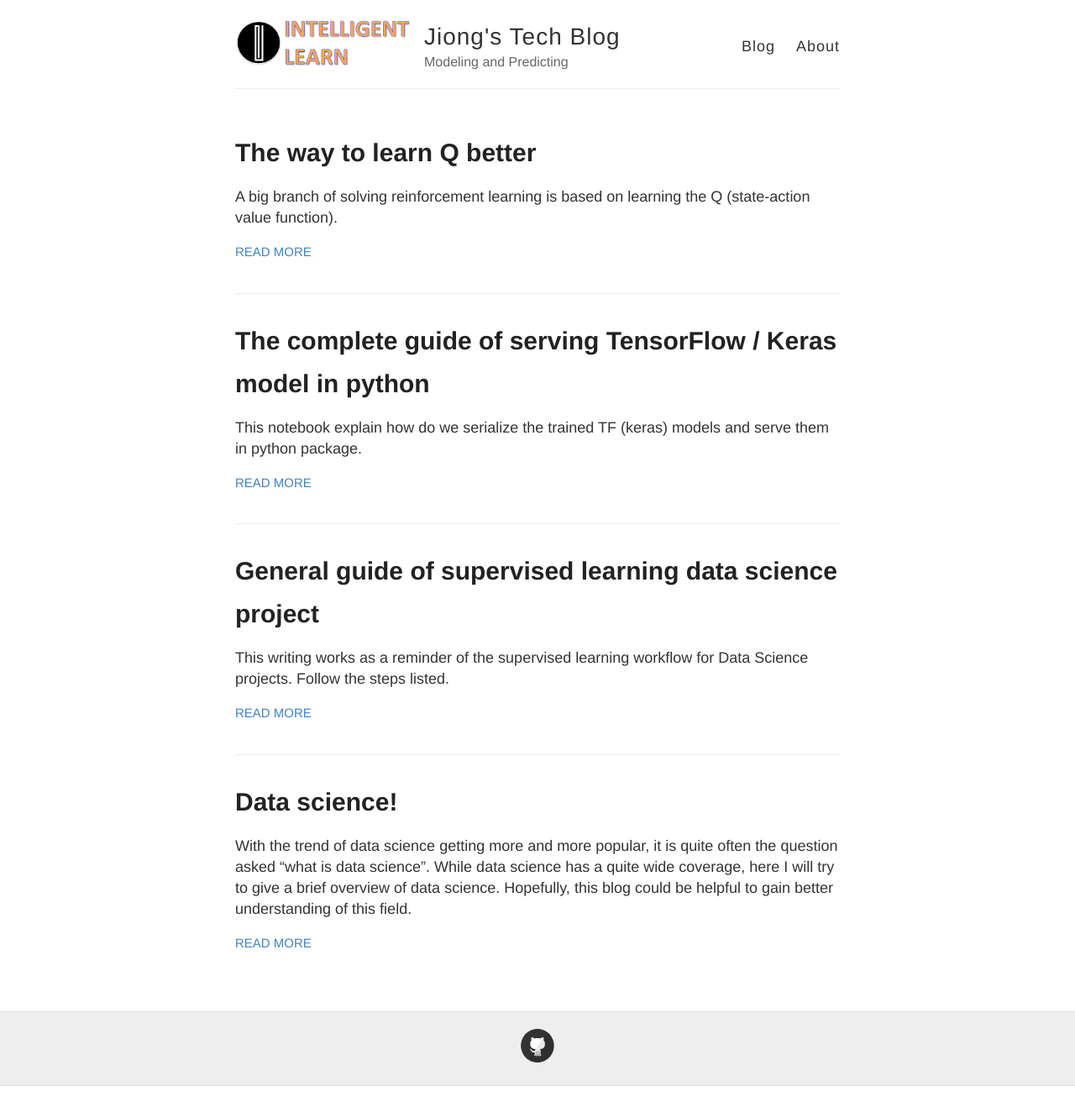
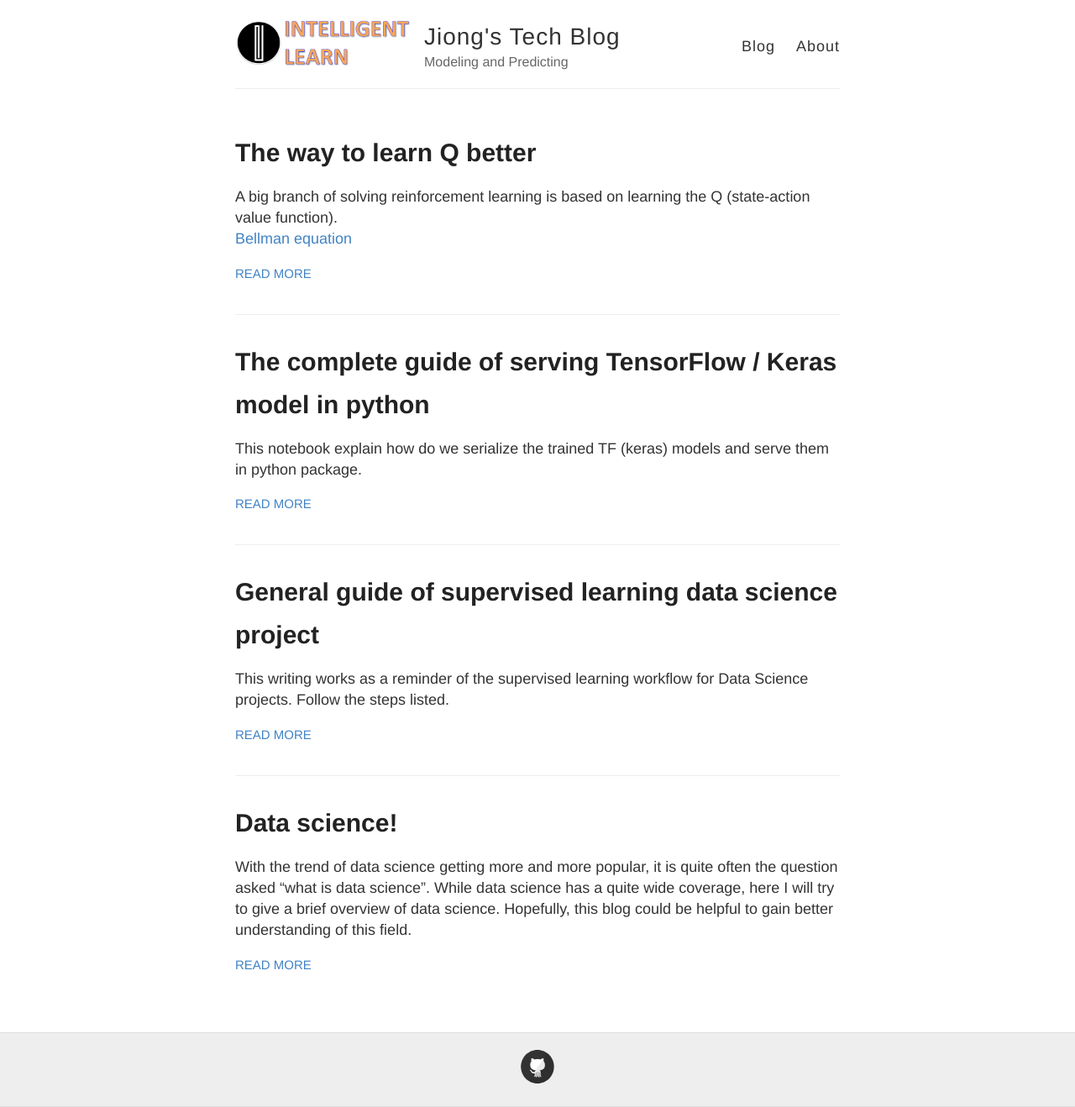
Before and after one commit to jionglearningzhang/jionglearningzhang.github.io, a Jekyll site: the page built from index.html, in a window 1280 px wide. Shown: the whole page at 84% size. Built offline with Jekyll 4.4.1, drawn with Linux system fonts in a browser that asks for light colours; before the commit the page ends 1293 px from its top, so only the background shows below that.

Commit message:
qlearning

```diff
--- a/_posts/2019-04-08-on-the-way-of-Q-learning.md
+++ b/_posts/2019-04-08-on-the-way-of-Q-learning.md
@@ -6,23 +6,24 @@ tags: reinforcement learning
 ---
 
 A big branch of solving reinforcement learning is based on learning the Q (state-action value function).
+[Bellman equation](#Bellman-equation)
 
 ![Reinforcement Learning Algorithms]({{'/images/deepQ.jpg'|relative_url}})
 
-Bellman equation:
+## Bellman equation
 
 
-Monte-Carlo method:
+## Monte-Carlo method
 $$Q(S_t, A_t) \leftarrow Q(S_t, A_t) + \alpha (G_t - Q(S_t, A_t))$$
 
-TD-control (SARSA):
+## TD-control (SARSA)
 $$Q(S_t, A_t) \leftarrow Q(S_t,A_t) + \alpha (R_{t+1} + \gamma Q(S_{t+1},A_{t+1}) - Q(S_t,A_t))$$
 
-Q-learning (SARSAMAX):
+## Q-learning (SARSAMAX)
 $$Q(S_t, A_t) \leftarrow Q(S_t,A_t) + \alpha (R_{t+1} + \gamma \underset{a'}{\max}Q(S_{t+1}, a') - Q(S_t,A_t))$$
 
 
-DQN:
+## DQN:
 Freeze the target network.
 $$Q(S_t, A_t;\theta) \leftarrow Q(S_t,A_t;\theta) + \alpha (R_{t+1} + \gamma \underset{a'}{\max}Q(S_{t+1}, a';\theta^-) - Q(S_t,A_t;\theta))$$
 Experience replay to decoupling correlation.
```
